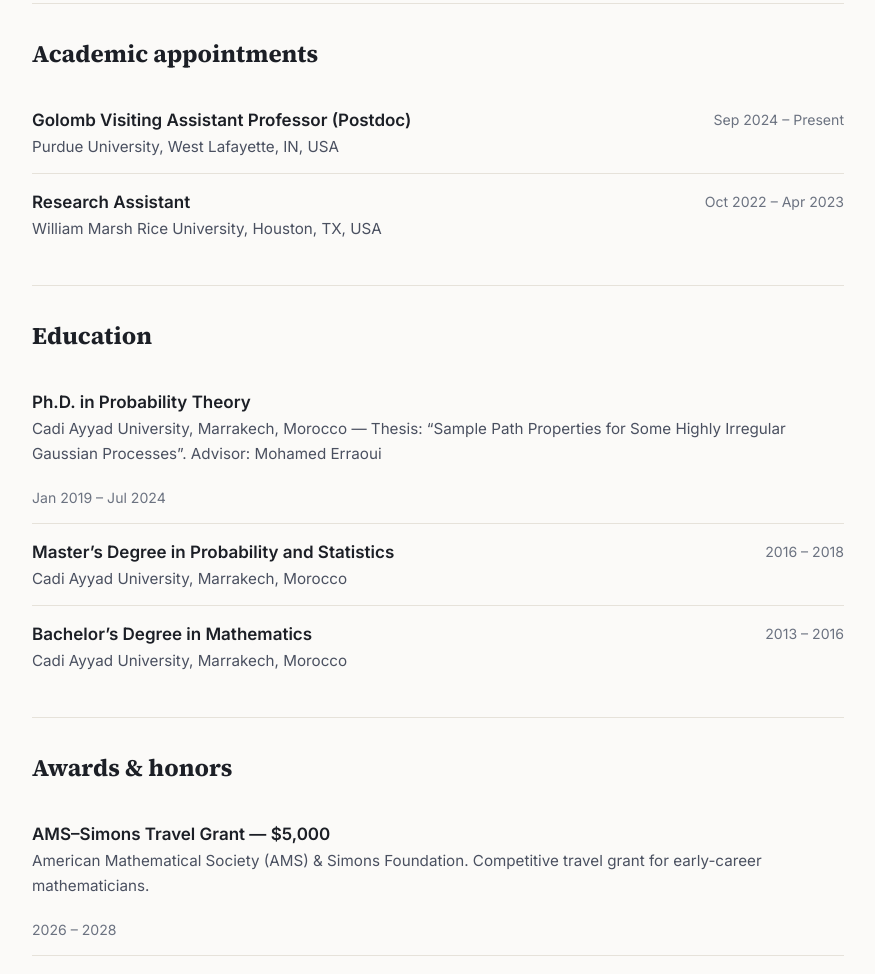
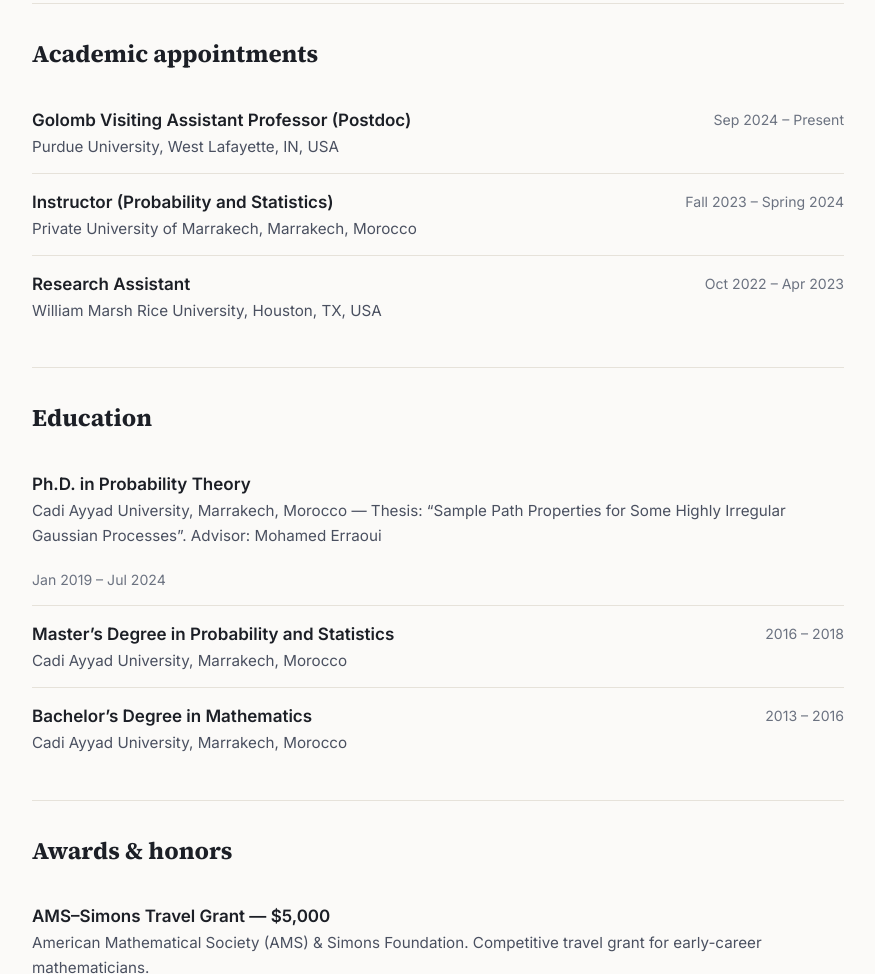
Before and after one commit to yhakiki/yhakiki.github.io, a plain HTML site: page cv.html in a window 1280 px wide. Shown: the part 934-1908 px from the top of the page, without its empty margins (202-1077 px from the left). Drawn offline with Linux system fonts and the light colour scheme.

Commit message:
Add Private University of Marrakech instructor appointment to CV and CV page
Co-Authored-By: Claude Sonnet 5.5 <noreply@anthropic.com>
Claude-Session: https://claude.ai/code/session_01EG3sq9dM9uM5dUcHCCmBcY

```diff
--- a/cv.html
+++ b/cv.html
@@ -42,6 +42,10 @@
     <div class="entry">
       <div class="entry-main"><div class="title">Golomb Visiting Assistant Professor (Postdoc)</div><div class="place">Purdue University, West Lafayette, IN, USA</div></div>
       <div class="entry-when">Sep 2024 &ndash; Present</div>
+    </div>
+    <div class="entry">
+      <div class="entry-main"><div class="title">Instructor (Probability and Statistics)</div><div class="place">Private University of Marrakech, Marrakech, Morocco</div></div>
+      <div class="entry-when">Fall 2023 &ndash; Spring 2024</div>
     </div>
     <div class="entry">
       <div class="entry-main"><div class="title">Research Assistant</div><div class="place">William Marsh Rice University, Houston, TX, USA</div></div>
```
Also changed, not shown: 1 other file.
